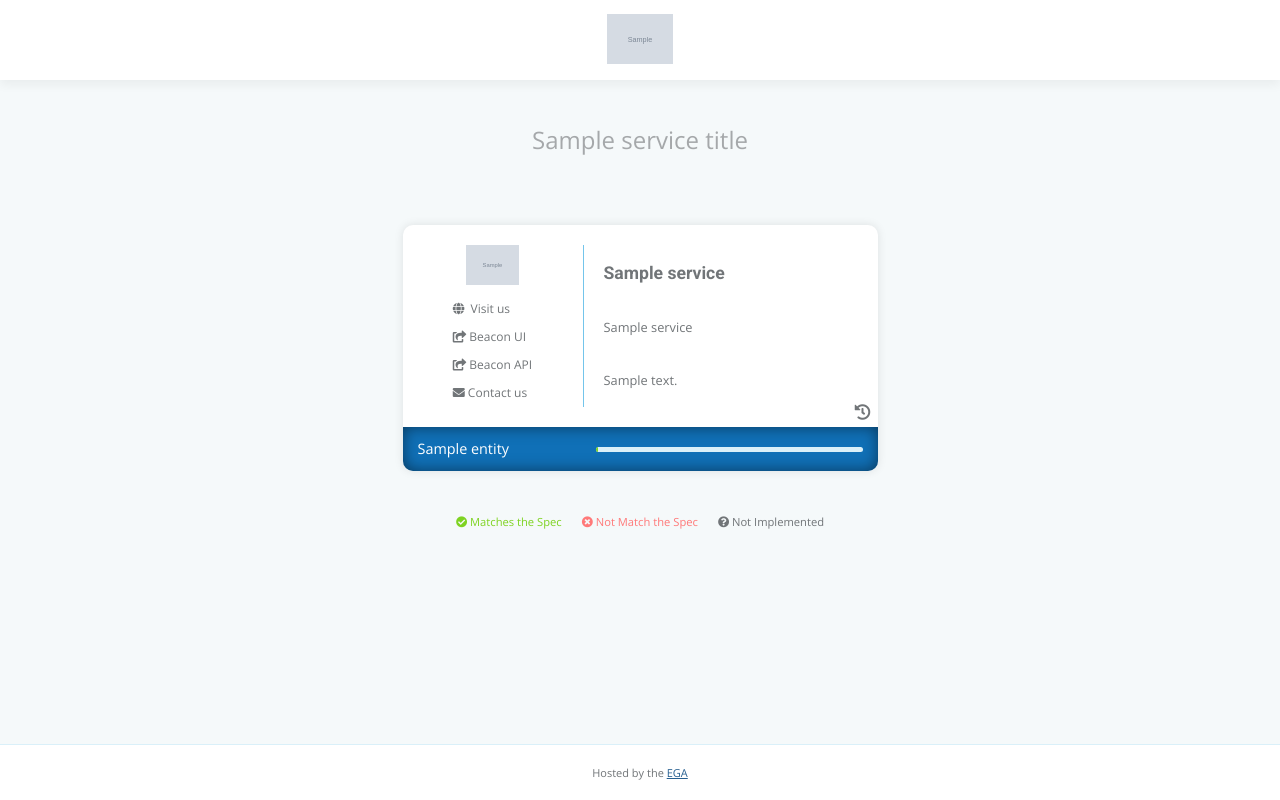
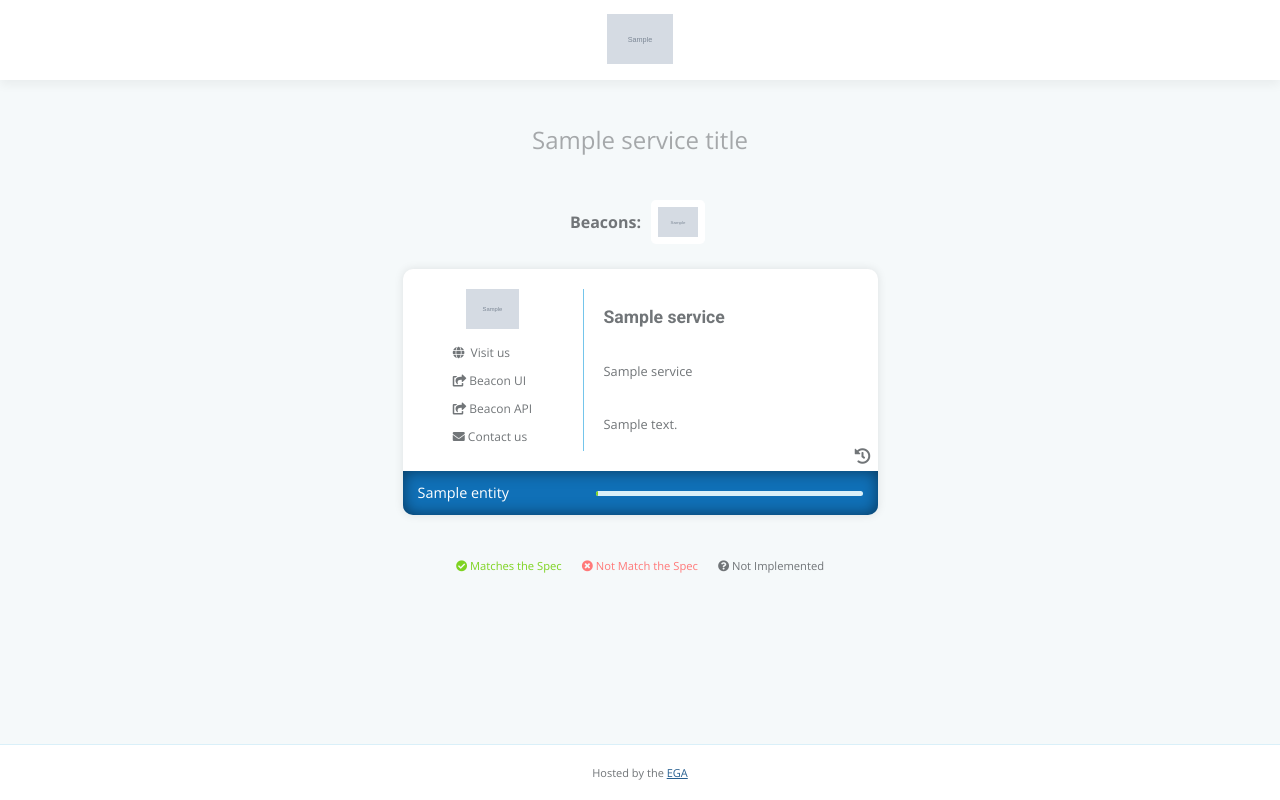
Before and after one commit to EGA-archive/ServicesRegistry, a Python web app: template templates/index.html in a window 1280 px wide. Run offline with Jinja, Linux system fonts and the light colour scheme; the template is opened without the code that fills it: most values are stand-ins (such as "Sample title", 1, 10 or a date in 2020); grey boxes marked "Sample" are stand-in pictures; some libraries are stand-ins or nearby versions.

Commit message:
created a navigation bar and adding beacon logos to it

```diff
--- a/services_registry/ui.py
+++ b/services_registry/ui.py
@@ -67,6 +67,7 @@ def explore_service(name, url, order, info, error):
     beacon_id = response.get('id') or response.get('beaconId')
     entities_json_file = f'static/entities/{beacon_id}.json';
     d = {
+        "beaconId": beacon_id,
         "title": name,
         "organization_name": org.get("name"),
         "name": response.get("name"),
--- a/static/css/style.css
+++ b/static/css/style.css
@@ -90,7 +90,6 @@ body header {
   min-width: 80%;
   height: 80px;
   background-color: white;
-  position: fixed;
   top: 0;
   z-index: 98;
   display: flex;
@@ -102,24 +101,24 @@ body header {
   box-shadow: 0 5px 10px rgba(0, 0, 0, 0.05);
   transition: 0.5s;
 }
-/* line 31, ../sass/_main.scss */
+/* line 30, ../sass/_main.scss */
 body header.small {
   height: 55px;
   box-shadow: 0 5px 10px rgba(0, 0, 0, 0.05);
 }
-/* line 33, ../sass/_main.scss */
+/* line 32, ../sass/_main.scss */
 body header.small img {
   height: 30px;
   padding: 5px 0;
 }
-/* line 37, ../sass/_main.scss */
+/* line 36, ../sass/_main.scss */
 body header img {
   height: 50px;
   padding: 20px 0;
   transition: 0.5s;
   margin: 0 10px;
 }
-/* line 44, ../sass/_main.scss */
+/* line 43, ../sass/_main.scss */
 body header button {
   background-color: #1070B7;
   padding: 6px 12px;
@@ -132,24 +131,61 @@ body header button {
   margin: 10px 30px 10px 0;
   transition: ease .5s;
 }
-/* line 56, ../sass/_main.scss */
+/* line 55, ../sass/_main.scss */
 body header button:hover {
   background-color: #74C5EB;
 }
-/* line 62, ../sass/_main.scss */
+/* line 61, ../sass/_main.scss */
 body main {
-  width: 85%;
-  margin: 80px auto 80px;
+  margin: 0 auto 80px;
   display: flex;
   flex-flow: column nowrap;
   justify-content: center;
 }
-/* line 69, ../sass/_main.scss */
+/* line 67, ../sass/_main.scss */
+body main nav {
+  display: flex;
+  background: #F5F9FA;
+  width: 100%;
+  justify-content: center;
+  align-items: center;
+}
+@media screen and (min-width: 1576px) {
+  /* line 67, ../sass/_main.scss */
+  body main nav {
+    display: none;
+  }
+}
+/* line 78, ../sass/_main.scss */
+body main nav strong {
+  font-weight: bold;
+  margin-right: 5px;
+}
+/* line 82, ../sass/_main.scss */
+body main nav a {
+  display: flex;
+  order: var(--order);
+  border-radius: 5px;
+  background: white;
+  padding: 7px;
+  text-decoration: none;
+  font-size: 12px;
+  margin: 0 5px;
+}
+/* line 91, ../sass/_main.scss */
+body main nav a img {
+  height: 30px;
+}
+/* line 94, ../sass/_main.scss */
+body main nav a:hover {
+  opacity: .5;
+}
+/* line 100, ../sass/_main.scss */
 body main [data-tooltip] {
   cursor: help;
   position: relative;
 }
-/* line 73, ../sass/_main.scss */
+/* line 104, ../sass/_main.scss */
 body main [data-tooltip]:hover:after {
   content: attr(data-tooltip);
   position: absolute;
@@ -167,7 +203,7 @@ body main [data-tooltip]:hover:after {
   font-size: 12px;
   font-weight: normal;
 }
-/* line 92, ../sass/_main.scss */
+/* line 123, ../sass/_main.scss */
 body main > h1 {
   color: #a5a8aa;
   font-size: 24px;
@@ -175,7 +211,7 @@ body main > h1 {
   display: inline-block;
   margin: 2em auto;
 }
-/* line 102, ../sass/_main.scss */
+/* line 133, ../sass/_main.scss */
 body main > details summary {
   font-size: 70%;
   text-decoration: underline;
@@ -183,13 +219,13 @@ body main > details summary {
   cursor: pointer;
   text-align: right;
 }
-/* line 111, ../sass/_main.scss */
+/* line 142, ../sass/_main.scss */
 body main form {
   margin: 10px auto 0;
   width: 100%;
   outline: none;
 }
-/* line 116, ../sass/_main.scss */
+/* line 147, ../sass/_main.scss */
 body main form > div:first-child {
   height: 40px;
   background-color: white;
@@ -199,11 +235,11 @@ body main form > div:first-child {
   justify-content: space-between;
   box-shadow: 0 5px 10px rgba(0, 0, 0, 0.05);
 }
-/* line 126, ../sass/_main.scss */
+/* line 157, ../sass/_main.scss */
 body main form:focus-within > div:first-child {
   box-shadow: 0 0 10px #74C5EB;
 }
-/* line 130, ../sass/_main.scss */
+/* line 161, ../sass/_main.scss */
 body main form input {
   background-color: transparent;
   border: none;
@@ -213,11 +249,11 @@ body main form input {
   font-family: 'Open Sans', sans-serif;
   color: #717578;
 }
-/* line 140, ../sass/_main.scss */
+/* line 171, ../sass/_main.scss */
 body main form input:focus {
   outline: none;
 }
-/* line 145, ../sass/_main.scss */
+/* line 176, ../sass/_main.scss */
 body main form button {
   background-color: transparent;
   border: none;
@@ -226,36 +262,36 @@ body main form button {
   color: #717578;
   transition: ease .5s;
 }
-/* line 155, ../sass/_main.scss */
+/* line 186, ../sass/_main.scss */
 body main form button:hover {
   color: #74C5EB;
 }
-/* line 161, ../sass/_main.scss */
+/* line 192, ../sass/_main.scss */
 body main div#examples {
   font-size: 0.7em;
   display: flex;
   flex-flow: row nowrap;
   padding-top: 10px;
 }
-/* line 167, ../sass/_main.scss */
+/* line 198, ../sass/_main.scss */
 body main div#examples section {
   display: flex;
   flex-flow: column nowrap;
   margin: 0.5em;
   width: 16%;
 }
-/* line 173, ../sass/_main.scss */
+/* line 204, ../sass/_main.scss */
 body main div#examples section::before {
   content: attr(data-heading);
   display: inline-block;
   margin: 0.5em;
   font-size: 1.1em;
 }
-/* line 181, ../sass/_main.scss */
+/* line 212, ../sass/_main.scss */
 body main div#examples form {
   margin: 0;
 }
-/* line 185, ../sass/_main.scss */
+/* line 216, ../sass/_main.scss */
 body main div#examples a,
 body main div#examples form button,
 body main div#examples form input[type=submit] {
@@ -276,39 +312,39 @@ body main div#examples form input[type=submit] {
   white-space: nowrap;
   text-overflow: ellipsis;
 }
-/* line 206, ../sass/_main.scss */
+/* line 237, ../sass/_main.scss */
 body main div#examples a:active,
 body main div#examples form button:active,
 body main div#examples form input[type=submit]:active {
   position: relative;
   top: 1px;
 }
-/* line 207, ../sass/_main.scss */
+/* line 238, ../sass/_main.scss */
 body main div#examples a:hover,
 body main div#examples form button:hover,
 body main div#examples form input[type=submit]:hover {
   background-color: #8686CA;
   white-space: break-spaces;
 }
-/* line 211, ../sass/_main.scss */
+/* line 242, ../sass/_main.scss */
 body main div#examples a:focus,
 body main div#examples form button:focus,
 body main div#examples form input[type=submit]:focus {
   outline: none;
 }
-/* line 230, ../sass/_main.scss */
+/* line 261, ../sass/_main.scss */
 body main ul li {
   color: #DAF0F9;
 }
-/* line 233, ../sass/_main.scss */
+/* line 264, ../sass/_main.scss */
 body main ul li.true {
   color: #7ed321 !important;
 }
-/* line 237, ../sass/_main.scss */
+/* line 268, ../sass/_main.scss */
 body main ul li.false {
   color: #ff7979 !important;
 }
-/* line 243, ../sass/_main.scss */
+/* line 274, ../sass/_main.scss */
 body main ul.legend {
   display: flex;
   width: 100%;
@@ -319,7 +355,7 @@ body main ul.legend {
   background: #F5F9FA;
   z-index: 1000;
 }
-/* line 253, ../sass/_main.scss */
+/* line 284, ../sass/_main.scss */
 body main ul.legend li {
   color: #717578;
   white-space: nowrap;
@@ -328,18 +364,18 @@ body main ul.legend li {
   width: auto;
   margin-right: 20px;
 }
-/* line 261, ../sass/_main.scss */
+/* line 292, ../sass/_main.scss */
 body main ul.legend li:last-child {
   margin-right: 0;
 }
-/* line 267, ../sass/_main.scss */
+/* line 298, ../sass/_main.scss */
 body main div#cards-container {
   display: flex;
   flex-flow: row wrap;
   justify-content: center;
   margin: 0 auto 0;
 }
-/* line 274, ../sass/_main.scss */
+/* line 305, ../sass/_main.scss */
 body main div#cards-container .card {
   width: 475px;
   position: relative;
@@ -352,33 +388,33 @@ body main div#cards-container .card {
   margin: 25px;
 }
 @media screen and (max-width: 550px) {
-  /* line 274, ../sass/_main.scss */
+  /* line 305, ../sass/_main.scss */
   body main div#cards-container .card {
     width: 350px;
     margin: 25px auto;
   }
 }
-/* line 296, ../sass/_main.scss */
+/* line 327, ../sass/_main.scss */
 body main div#cards-container .card div {
   display: flex;
   flex-flow: row nowrap;
   align-items: stretch;
   position: relative;
 }
-/* line 302, ../sass/_main.scss */
+/* line 333, ../sass/_main.scss */
 body main div#cards-container .card div > i {
   position: absolute;
   right: 7px;
   bottom: 7px;
 }
-/* line 307, ../sass/_main.scss */
+/* line 338, ../sass/_main.scss */
 body main div#cards-container .card div > i[data-tooltip]:hover:after {
   right: 15px;
   left: auto;
   border-bottom-right-radius: 0;
   border-bottom-left-radius: 5px;
 }
-/* line 317, ../sass/_main.scss */
+/* line 348, ../sass/_main.scss */
 body main div#cards-container .card section.left-part {
   padding: 20px;
   display: flex;
@@ -387,64 +423,64 @@ body main div#cards-container .card section.left-part {
   align-items: center;
   min-width: 140px;
 }
-/* line 324, ../sass/_main.scss */
+/* line 355, ../sass/_main.scss */
 body main div#cards-container .card section.left-part img {
   height: 40px;
 }
-/* line 327, ../sass/_main.scss */
+/* line 358, ../sass/_main.scss */
 body main div#cards-container .card section.left-part img.white-img {
   -webkit-filter: drop-shadow(1px 1px 4px #222);
   filter: drop-shadow(1px 1px 5px rgba(34, 34, 34, 0.5));
 }
-/* line 332, ../sass/_main.scss */
+/* line 363, ../sass/_main.scss */
 body main div#cards-container .card section.left-part ul {
   font-size: 12px;
   margin-top: 10px;
 }
-/* line 335, ../sass/_main.scss */
+/* line 366, ../sass/_main.scss */
 body main div#cards-container .card section.left-part ul li {
   list-style: none;
   padding: 8px;
   display: flex;
   align-items: baseline;
 }
-/* line 341, ../sass/_main.scss */
+/* line 372, ../sass/_main.scss */
 body main div#cards-container .card section.left-part ul li i {
   margin-right: 3px;
 }
-/* line 345, ../sass/_main.scss */
+/* line 376, ../sass/_main.scss */
 body main div#cards-container .card section.left-part ul li a {
   text-decoration: none;
   color: #717578;
   transition: ease .5s;
 }
-/* line 350, ../sass/_main.scss */
+/* line 381, ../sass/_main.scss */
 body main div#cards-container .card section.left-part ul li a:hover {
   color: #74C5EB;
 }
-/* line 354, ../sass/_main.scss */
+/* line 385, ../sass/_main.scss */
 body main div#cards-container .card section.left-part ul li progress {
   -webkit-appearance: none;
   appearance: none;
   width: 70px;
   height: 8px;
 }
-/* line 360, ../sass/_main.scss */
+/* line 391, ../sass/_main.scss */
 body main div#cards-container .card section.left-part ul li progress[value]::-webkit-progress-value {
   border-top-left-radius: 10px;
   border-bottom-left-radius: 10px;
   background: #7ed321;
 }
-/* line 365, ../sass/_main.scss */
+/* line 396, ../sass/_main.scss */
 body main div#cards-container .card section.left-part ul li progress[value]::-webkit-progress-bar {
   border-radius: 10px;
   background: #ff7979;
 }
-/* line 373, ../sass/_main.scss */
+/* line 404, ../sass/_main.scss */
 body main div#cards-container .card section.left-part + section.right-part {
   border-left: 1px solid #74C5EB;
 }
-/* line 377, ../sass/_main.scss */
+/* line 408, ../sass/_main.scss */
 body main div#cards-container .card section.right-part {
   margin: 20px 0;
   padding: 0 20px;
@@ -453,26 +489,26 @@ body main div#cards-container .card section.right-part {
   justify-content: space-around;
   align-items: flex-start;
 }
-/* line 385, ../sass/_main.scss */
+/* line 416, ../sass/_main.scss */
 body main div#cards-container .card section.right-part h1 {
   font-size: 110%;
   line-height: initial;
   font-weight: bold;
   font-family: 'Roboto', sans-serif;
 }
-/* line 391, ../sass/_main.scss */
+/* line 422, ../sass/_main.scss */
 body main div#cards-container .card section.right-part h2, body main div#cards-container .card section.right-part p {
   font-size: 80%;
   line-height: initial;
 }
-/* line 396, ../sass/_main.scss */
+/* line 427, ../sass/_main.scss */
 body main div#cards-container .card section.right-part p {
   overflow: hidden;
   -webkit-line-clamp: 2;
   -webkit-box-orient: vertical;
   display: -webkit-box;
 }
-/* line 404, ../sass/_main.scss */
+/* line 435, ../sass/_main.scss */
 body main div#cards-container .card ul.entities {
   display: flex;
   flex-wrap: wrap;
@@ -483,28 +519,28 @@ body main div#cards-container .card ul.entities {
   border-bottom-right-radius: 10px;
   box-shadow: inset 0 0 15px rgba(0, 0, 0, 0.5);
 }
-/* line 415, ../sass/_main.scss */
+/* line 446, ../sass/_main.scss */
 body main div#cards-container .card ul.entities li {
   width: 100%;
 }
-/* line 419, ../sass/_main.scss */
+/* line 450, ../sass/_main.scss */
 body main div#cards-container .card ul.entities li:first-child details {
   padding-top: 5px;
 }
-/* line 425, ../sass/_main.scss */
+/* line 456, ../sass/_main.scss */
 body main div#cards-container .card ul.entities li:last-child details {
   border-bottom-left-radius: 10px;
   border-bottom-right-radius: 10px;
   padding-bottom: 5px;
 }
-/* line 432, ../sass/_main.scss */
+/* line 463, ../sass/_main.scss */
 body main div#cards-container .card ul.entities li details {
   position: relative;
   width: auto;
   z-index: 10;
   height: auto;
 }
-/* line 438, ../sass/_main.scss */
+/* line 469, ../sass/_main.scss */
 body main div#cards-container .card ul.entities li details summary {
   cursor: pointer;
   font-size: 90%;
@@ -515,11 +551,11 @@ body main div#cards-container .card ul.entities li details summary {
   align-items: center;
   justify-content: space-between;
 }
-/* line 448, ../sass/_main.scss */
+/* line 479, ../sass/_main.scss */
 body main div#cards-container .card ul.entities li details summary::-webkit-details-marker {
   display: none;
 }
-/* line 453, ../sass/_main.scss */
+/* line 484, ../sass/_main.scss */
 body main div#cards-container .card ul.entities li details span {
   width: 60%;
   background: #DAF0F9;
@@ -528,7 +564,7 @@ body main div#cards-container .card ul.entities li details span {
   position: relative;
   overflow: hidden;
 }
-/* line 460, ../sass/_main.scss */
+/* line 491, ../sass/_main.scss */
 body main div#cards-container .card ul.entities li details span:before {
   content: '';
   position: absolute;
@@ -539,7 +575,7 @@ body main div#cards-container .card ul.entities li details span:before {
   display: block;
   background: #7ed321;
 }
-/* line 470, ../sass/_main.scss */
+/* line 501, ../sass/_main.scss */
 body main div#cards-container .card ul.entities li details span:after {
   content: '';
   position: absolute;
@@ -550,12 +586,12 @@ body main div#cards-container .card ul.entities li details span:after {
   display: block;
   background: #ff7979;
 }
-/* line 482, ../sass/_main.scss */
+/* line 513, ../sass/_main.scss */
 body main div#cards-container .card ul.entities li details[open] {
   box-shadow: inset 0 0 15px rgba(0, 0, 0, 0.5);
   background: #275F90;
 }
-/* line 487, ../sass/_main.scss */
+/* line 518, ../sass/_main.scss */
 body main div#cards-container .card ul.entities li details ul {
   display: flex;
   flex-wrap: wrap;
@@ -563,7 +599,7 @@ body main div#cards-container .card ul.entities li details ul {
   position: relative;
   color: white;
 }
-/* line 494, ../sass/_main.scss */
+/* line 525, ../sass/_main.scss */
 body main div#cards-container .card ul.entities li details ul li {
   width: 33.3%;
   flex-basis: 33.3%;
@@ -575,33 +611,33 @@ body main div#cards-container .card ul.entities li details ul li {
   padding: 0 7px;
   line-height: 16px;
 }
-/* line 505, ../sass/_main.scss */
+/* line 536, ../sass/_main.scss */
 body main div#cards-container .card ul.entities li details ul li:nth-child(3n+1) {
   padding-left: 0;
 }
-/* line 509, ../sass/_main.scss */
+/* line 540, ../sass/_main.scss */
 body main div#cards-container .card ul.entities li details ul li:nth-child(3n) {
   padding-right: 0;
 }
-/* line 513, ../sass/_main.scss */
+/* line 544, ../sass/_main.scss */
 body main div#cards-container .card ul.entities li details ul li i {
   margin: 2px 5px 0 0;
 }
-/* line 517, ../sass/_main.scss */
+/* line 548, ../sass/_main.scss */
 body main div#cards-container .card ul.entities li details ul li a {
   margin-left: 5px;
 }
-/* line 590, ../sass/_main.scss */
+/* line 621, ../sass/_main.scss */
 body a {
   color: #74C5EB;
   text-decoration: underline;
   transition: ease .5s;
 }
-/* line 594, ../sass/_main.scss */
+/* line 625, ../sass/_main.scss */
 body a:hover {
   color: #1070B7;
 }
-/* line 597, ../sass/_main.scss */
+/* line 628, ../sass/_main.scss */
 body footer {
   width: 100%;
   background-color: white;
@@ -614,7 +650,7 @@ body footer {
   align-items: center;
   justify-content: center;
 }
-/* line 611, ../sass/_main.scss */
+/* line 642, ../sass/_main.scss */
 body footer p {
   line-height: 15px;
   font-weight: 300;
@@ -622,48 +658,48 @@ body footer p {
   transition: ease all 0.5s;
 }
 @media screen and (max-width: 580px) {
-  /* line 611, ../sass/_main.scss */
+  /* line 642, ../sass/_main.scss */
   body footer p {
     font-size: 9px;
     line-height: 10px;
   }
 }
-/* line 624, ../sass/_main.scss */
+/* line 655, ../sass/_main.scss */
 body footer a {
   color: #275F90;
 }
-/* line 626, ../sass/_main.scss */
+/* line 657, ../sass/_main.scss */
 body footer a:hover {
   color: #275F90;
   text-decoration: none;
 }
-/* line 632, ../sass/_main.scss */
+/* line 663, ../sass/_main.scss */
 body footer section#EGA {
   margin-left: 30px;
   font-size: 12px;
 }
-/* line 635, ../sass/_main.scss */
+/* line 666, ../sass/_main.scss */
 body footer section#EGA a {
   color: white;
 }
-/* line 637, ../sass/_main.scss */
+/* line 668, ../sass/_main.scss */
 body footer section#EGA a:hover {
   color: #74C5EB;
 }
-/* line 640, ../sass/_main.scss */
+/* line 671, ../sass/_main.scss */
 body footer section#EU {
   display: flex;
   flex-flow: row nowrap;
   align-items: center;
   justify-content: right;
 }
-/* line 646, ../sass/_main.scss */
+/* line 677, ../sass/_main.scss */
 body footer section#EU p {
   max-width: 400px;
   text-align: right;
   margin-right: 10px;
 }
-/* line 652, ../sass/_main.scss */
+/* line 683, ../sass/_main.scss */
 body footer section#EU img {
   height: 30px;
   margin-right: 30px;
--- a/static/sass/_main.scss
+++ b/static/sass/_main.scss
@@ -14,7 +14,6 @@ body {
         min-width: 80%;
         height: 80px;
         background-color: white;
-        position: fixed;
         top: 0;
         z-index: 98;
 
@@ -60,11 +59,43 @@ body {
     }
 
     main {
-        width: 85%;
-        margin: 80px auto 80px;
+        margin: 0 auto 80px;
         display: flex;
         flex-flow: column nowrap;
         justify-content: center;
+
+        nav {
+          display: flex;
+          background: $background;
+          width: 100%;
+          justify-content: center;
+          align-items: center;
+
+          @media screen and (min-width:1576px){
+              display: none;
+          }
+
+          strong {
+            font-weight: bold;
+            margin-right: 5px;
+          }
+          a {
+            display: flex;
+            order: var(--order);
+            border-radius: 5px;
+            background: white;
+            padding: 7px;
+            text-decoration: none;
+            font-size: 12px;
+            margin:0 5px;
+            img {
+              height: 30px;
+            }
+            &:hover {
+              opacity: .5;
+            }
+          }
+        }
 
         [data-tooltip] {
           cursor: help;
--- a/templates/card.html
+++ b/templates/card.html
@@ -1,5 +1,5 @@
 <!-- CARD -->
-<div class="card" style="--order:{{ service.order }}">
+<div id="{{ service.beaconId }}" class="card" style="--order:{{ service.order }}">
   <div>
     {% if service.last_updated %}
       <i class="fas fa-history" data-tooltip="Last updated {{ service.last_updated }}"></i>
--- a/templates/index.html
+++ b/templates/index.html
@@ -47,6 +47,19 @@
           <summary>Example Queries</summary>
           {% include 'examples.html' %}
         </details> -->
+        {% if services %}
+          <nav>
+            <strong>Beacons:</strong>
+            {% for service in services %}
+              {% if not service.error %}
+                <a href="#{{service.beaconId}}" style="--order:{{service.order}}" title="{{ service.title }}">
+                  <img src="{{ service.logo_url }}" title="{{ service.name }} Logo" />
+                </a>
+              {% endif %}
+              {# Couldn't contact: {{ service }} #}
+            {% endfor %}
+          </nav>
+        {% endif %}
 
         <div id="cards-container" data-cards="{{ services|length }}">
           {% for service in services %}
```
